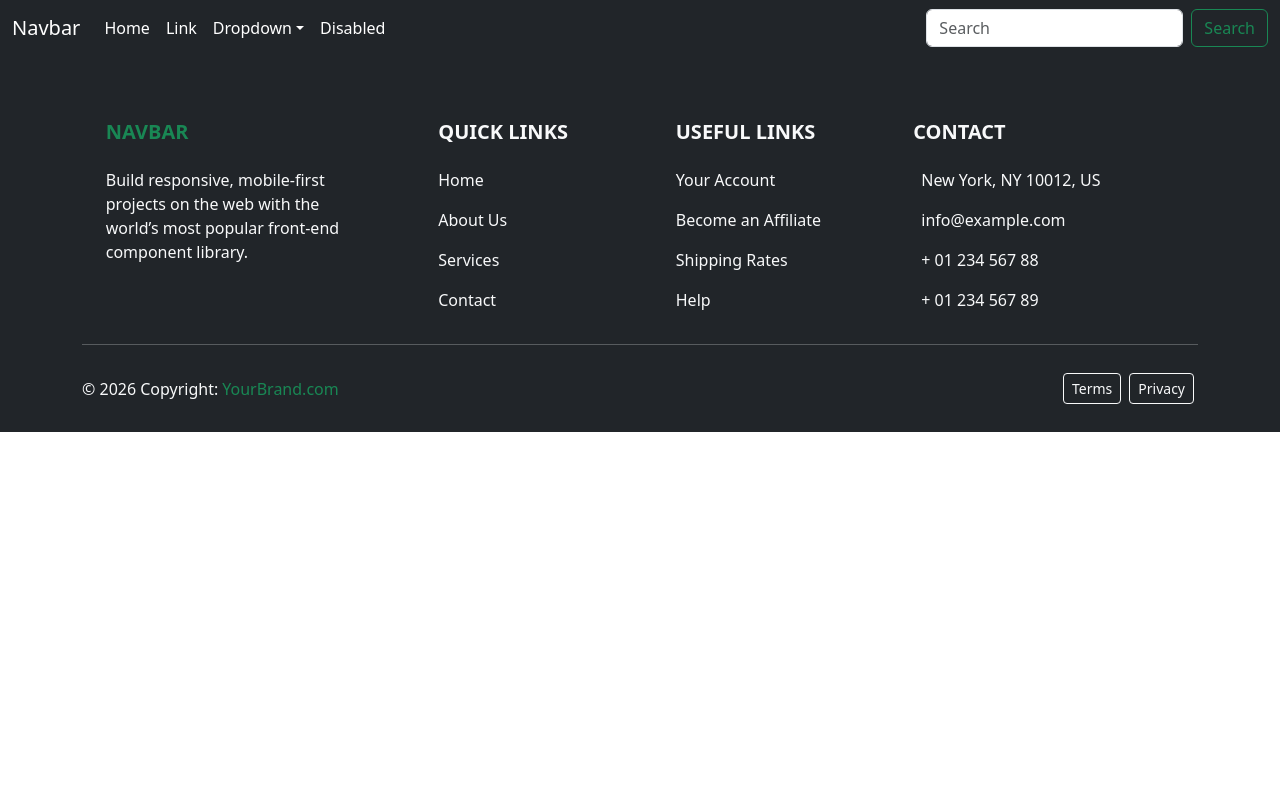
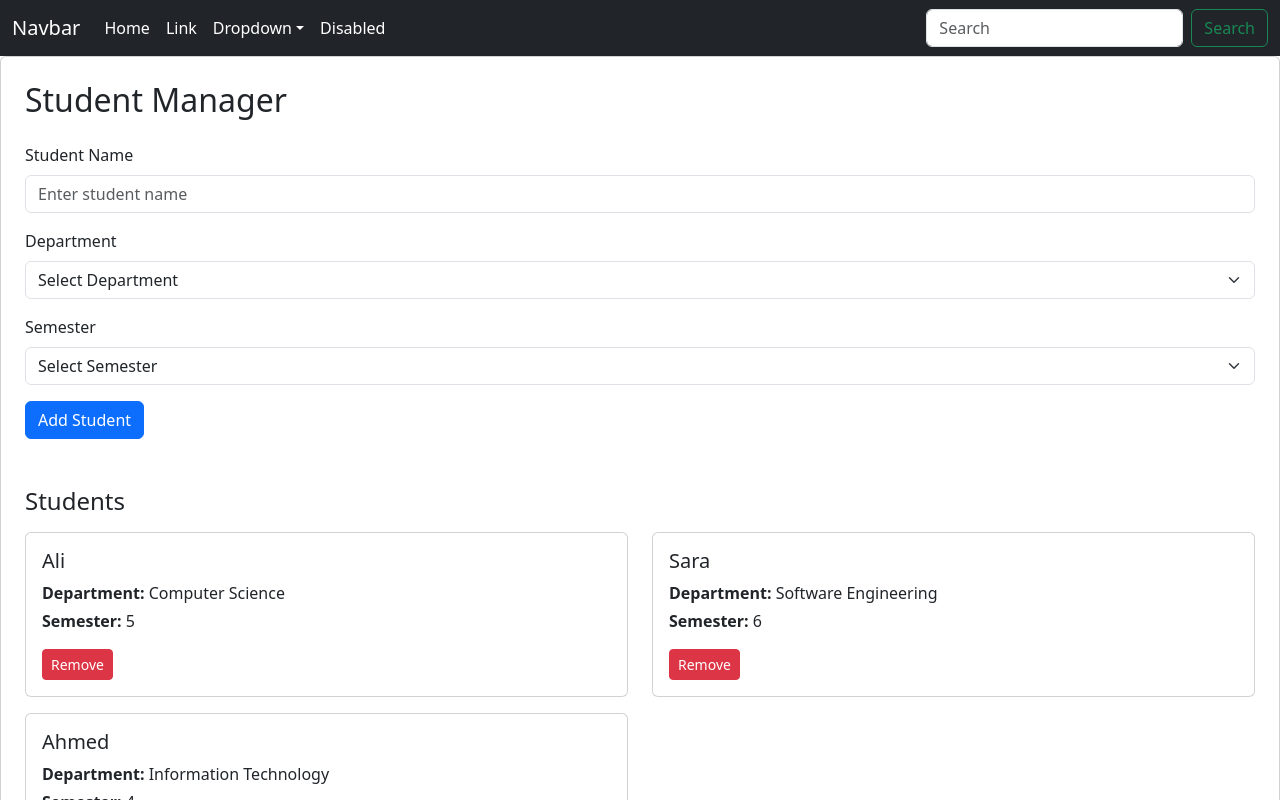
Before and after one commit to bsse2480226-gif/New-project, a React (Vite) app: page / in a window 1280 px wide. Shown: the top 800 px of the page. Built offline with nearby package versions, Linux system fonts and the light colour scheme.

Commit message:
second commit

```diff
--- a/src/components/Hero.jsx
+++ b/src/components/Hero.jsx
@@ -1,10 +1,12 @@
 import Footer from "./Footer";
 import Header from "./Header";
+import StudentManager from "./StudentManager";
 
 function Hero(){
     return (
         <>
         <Header/>
+        <StudentManager/>
         <Footer/>
         </>
     );
--- /dev/null
+++ b/src/components/StudentManager.jsx
@@ -0,0 +1,261 @@
+
+import { useState } from 'react'
+
+function StudentManager() {
+
+  const [students, setStudents] = useState([
+    {
+      name: 'Ali',
+      department: 'Computer Science',
+      semester: '5'
+    },
+    {
+      name: 'Sara',
+      department: 'Software Engineering',
+      semester: '6'
+    },
+    {
+      name: 'Ahmed',
+      department: 'Information Technology',
+      semester: '4'
+    }
+  ])
+
+  const [name, setName] = useState('')
+  const [department, setDepartment] = useState('')
+  const [semester, setSemester] = useState('')
+
+  function handleAddStudent(event) {
+
+    event.preventDefault()
+
+    if (!name || !department || !semester) {
+      return
+    }
+
+    const newStudent = {
+      name: name,
+      department: department,
+      semester: semester
+    }
+
+    setStudents([
+      ...students,
+      newStudent
+    ])
+
+    setName('')
+    setDepartment('')
+    setSemester('')
+  }
+
+  function handleRemoveStudent(indexToRemove) {
+
+    const updatedStudents = students.filter(
+      (student, index) => index !== indexToRemove
+    )
+
+    setStudents(updatedStudents)
+  }
+
+  return (
+    <div className="card shadow-sm">
+
+      <div className="card-body p-4">
+
+        <h2 className="mb-4">
+          Student Manager
+        </h2>
+
+
+        {/* Add Student Form */}
+
+        <form onSubmit={handleAddStudent}>
+
+          {/* Name */}
+
+          <div className="mb-3">
+
+            <label className="form-label">
+              Student Name
+            </label>
+
+            <input
+              type="text"
+              className="form-control"
+              placeholder="Enter student name"
+              value={name}
+              onChange={(event) => setName(event.target.value)}
+            />
+
+          </div>
+
+
+          {/* Department */}
+
+          <div className="mb-3">
+
+            <label className="form-label">
+              Department
+            </label>
+
+            <select
+              className="form-select"
+              value={department}
+              onChange={(event) => setDepartment(event.target.value)}
+            >
+
+              <option value="">
+                Select Department
+              </option>
+
+              <option value="Computer Science">
+                Computer Science
+              </option>
+
+              <option value="Software Engineering">
+                Software Engineering
+              </option>
+
+              <option value="Information Technology">
+                Information Technology
+              </option>
+
+            </select>
+
+          </div>
+
+
+          {/* Semester */}
+
+          <div className="mb-3">
+
+            <label className="form-label">
+              Semester
+            </label>
+
+            <select
+              className="form-select"
+              value={semester}
+              onChange={(event) => setSemester(event.target.value)}
+            >
+
+              <option value="">
+                Select Semester
+              </option>
+
+              <option value="1">
+                Semester 1
+              </option>
+
+              <option value="2">
+                Semester 2
+              </option>
+
+              <option value="3">
+                Semester 3
+              </option>
+
+              <option value="4">
+                Semester 4
+              </option>
+
+              <option value="5">
+                Semester 5
+              </option>
+
+              <option value="6">
+                Semester 6
+              </option>
+
+              <option value="7">
+                Semester 7
+              </option>
+
+              <option value="8">
+                Semester 8
+              </option>
+
+            </select>
+
+          </div>
+
+
+          <button
+            type="submit"
+            className="btn btn-primary"
+          >
+            Add Student
+          </button>
+
+        </form>
+
+
+        {/* Student List */}
+
+        <h4 className="mt-5 mb-3">
+          Students
+        </h4>
+
+
+        {students.length === 0 ? (
+
+          <div className="alert alert-warning">
+            No students available.
+          </div>
+
+        ) : (
+
+          <div className="row">
+
+            {students.map((student, index) => (
+
+              <div
+                className="col-md-6 mb-3"
+                key={index}
+              >
+
+                <div className="card h-100">
+
+                  <div className="card-body">
+
+                    <h5 className="card-title">
+                      {student.name}
+                    </h5>
+
+                    <p className="card-text mb-1">
+                      <strong>Department:</strong>{' '}
+                      {student.department}
+                    </p>
+
+                    <p className="card-text">
+                      <strong>Semester:</strong>{' '}
+                      {student.semester}
+                    </p>
+
+                    <button
+                      className="btn btn-danger btn-sm"
+                      onClick={() => handleRemoveStudent(index)}
+                    >
+                      Remove
+                    </button>
+
+                  </div>
+
+                </div>
+
+              </div>
+
+            ))}
+
+          </div>
+
+        )}
+
+      </div>
+
+    </div>
+  )
+}
+
+export default StudentManager
```
